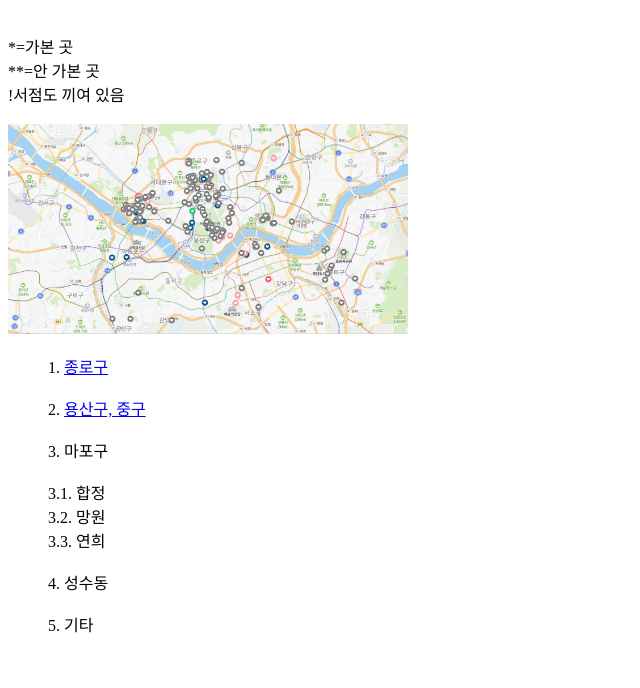
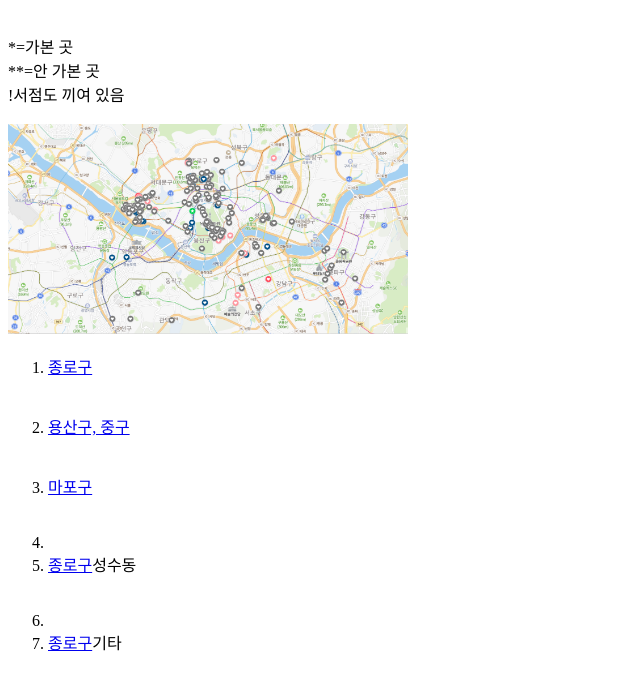
Before and after one commit to youngjaiiii/cofffee, a plain HTML site: page index.html in a window 1280 px wide. Shown: the part 114-802 px from the top of the page, without its empty margins (0-640 px from the left). Drawn offline with Linux system fonts and the light colour scheme.

Commit message:
Update index.html

```diff
--- a/index.html
+++ b/index.html
@@ -10,16 +10,16 @@
 !서점도 끼여 있음<br>
 <br> <img <source src="Screenshot_1.png"width=400>
 <ol>
-   1. <a href="https://youngjaiiii.github.io/coffee-list/"
-    target="_blank">종로구</a><br><br>
-   2. <a href="https://youngjaiiii.github.io/coffeelist/"
-    target="_blank">용산구, 중구</a><br><br>
-   3. 마포구<br><br>
-    3.1. 합정<br>
-    3.2. 망원<br>
-    3.3. 연희<br><br>
-   4. 성수동<br><br>
-   5. 기타<br>
+   <li> <a href="https://youngjaiiii.github.io/coffee-list/"
+    target="_blank">종로구</a></li><br><br>
+   <li><a href="https://youngjaiiii.github.io/coffeelist/"
+    target="_blank">용산구, 중구</a></li><br><br>
+   <li> <a href="https://youngjaiiii.github.io/coffee__//"
+        target="_blank"> 마포구</a></li><br><br>
+   <li> <li> <a href="https://youngjaiiii.github.io/coffee-list/"
+    target="_blank">종로구</a>성수동</li><br><br>
+   <li> <li> <a href="https://youngjaiiii.github.io/coffee-list/"
+    target="_blank">종로구</a>기타</li><br>
 </ol>
 
 
```
